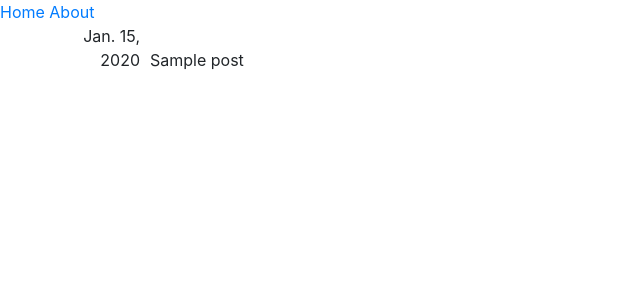
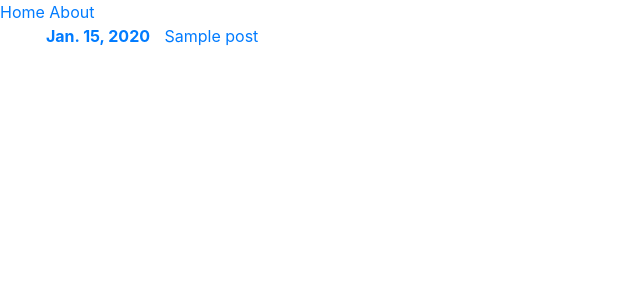
Before and after one commit to tyler-cromwell/Website, a Django app: page /posts/ in a window 1280 px wide. Shown: the top 300 px of the page, without its empty margins (0-640 px from the left). Run offline with Django 3.2, Linux system fonts and the light colour scheme; tables that the repository leaves empty hold one stand-in row (values such as "Sample post"); some libraries are stand-ins or nearby versions.

Commit message:
Surrounding post headings in link tags

```diff
--- a/core/static/core/posts.css
+++ b/core/static/core/posts.css
@@ -2,9 +2,16 @@ li {
     display: list-item;
     list-style: none;
 }
-.date {
+
+a:hover {
+    color: inherit; /* not working? */
+    text-decoration: none;
+}
+
+span.date {
+    font-weight: bold;
     display: inline-block;
-    width: 100px;
+    width: 110px;
     margin-right: 10px;
     text-align: right;
 }
--- a/core/templates/core/posts.html
+++ b/core/templates/core/posts.html
@@ -21,7 +21,12 @@
 
         <ul>
         {% for post in posts %}
-            <li><span class="date">{{ post.published_date }}</span>{{ post.title }}</li>
+            <li>
+                <a href="">
+                    <span class="date">{{ post.published_date }}</span>
+                    {{ post.title }}
+                </a>
+            </li>
         {% endfor %}
         </ul>
 
```
